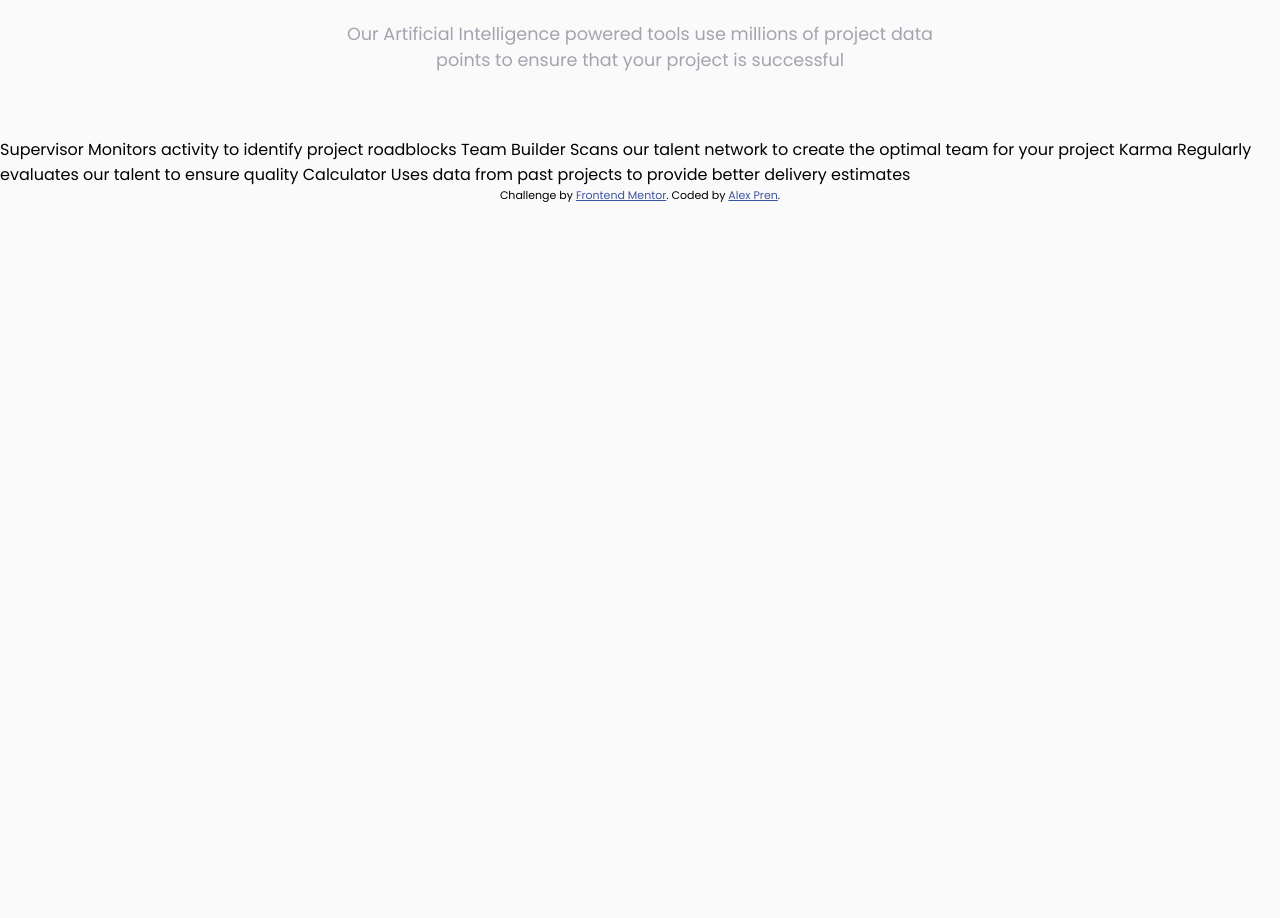
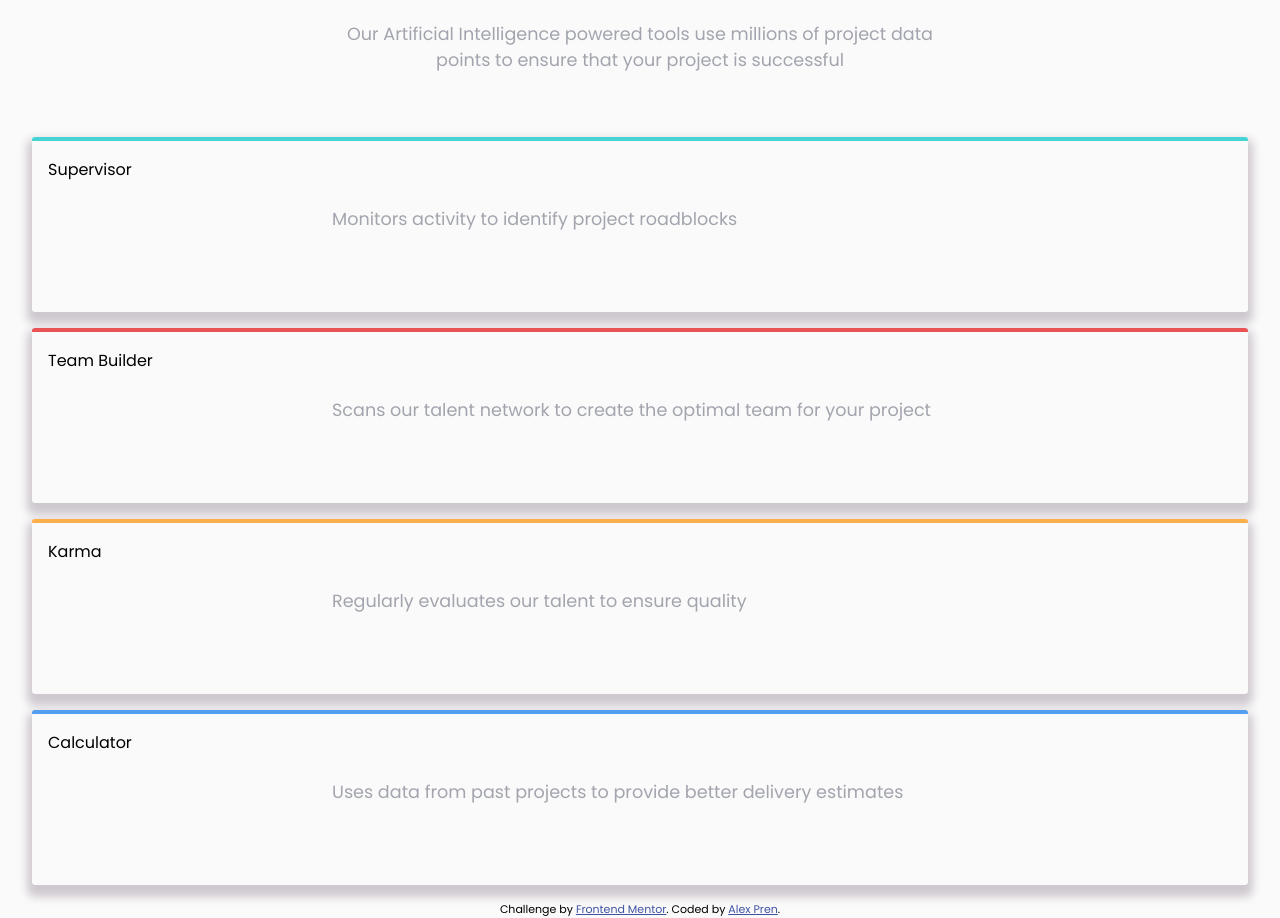
Before and after one commit to alexanderpren/fem-four-card-section, a plain HTML site: page public/index.html in a window 1280 px wide. Shown: the part 133-1051 px from the top of the page. Before the commit the page ends 860 px from the top, so only its background shows below. Drawn offline with Linux system fonts and the light colour scheme.

Commit message:
Frontend- advances styles

```diff
--- a/public/index.html
+++ b/public/index.html
@@ -1,23 +1,17 @@
 <!DOCTYPE html>
 <html lang="en">
+
 <head>
   <meta charset="UTF-8" />
   <meta name="viewport" content="width=device-width, initial-scale=1.0" />
   <!-- displays site properly based on user's device -->
 
-    <link
-      rel="icon"
-      type="image/png"
-      sizes="32x32"
-      href="./images/favicon-32x32.png"
-    />
+  <link rel="icon" type="image/png" sizes="32x32" href="./images/favicon-32x32.png" />
   <link href="css/styles.css" rel="stylesheet" />
   <link rel="preconnect" href="https://fonts.googleapis.com" />
   <link rel="preconnect" href="https://fonts.gstatic.com" crossorigin />
-    <link
-      href="https://fonts.googleapis.com/css2?family=Poppins:ital,wght@0,200;0,400;0,600;1,200&display=swap"
-      rel="stylesheet"
-    />
+  <link href="https://fonts.googleapis.com/css2?family=Poppins:ital,wght@0,200;0,400;0,600;1,200&display=swap"
+    rel="stylesheet" />
 
   <title>Frontend Mentor | Four card feature section</title>
 
@@ -27,11 +21,13 @@
       font-size: 11px;
       text-align: center;
     }
+
     .attribution a {
       color: hsl(228, 45%, 44%);
     }
   </style>
 </head>
+
 <body>
   <div>
     <div class="card__container">
@@ -44,19 +40,66 @@
         </p>
       </div>
     </div>
-      Supervisor Monitors activity to identify project roadblocks Team Builder
-      Scans our talent network to create the optimal team for your project Karma
-      Regularly evaluates our talent to ensure quality Calculator Uses data from
-      past projects to provide better delivery estimates
+    <!--    first card -->
+
+    <div class="card__container-grid">
+      <div class="card__box">
+        <div class="card__header">
+          Supervisor
         </div>
+        <div class="card__subtitle-container">
+          <p>
+            Monitors activity to identify project roadblocks
+          </p>
+        </div>
+      </div>
+      <!--    second card -->
+      <div class="card__box">
+        <div class="card__header">
+          Team Builder
+        </div>
+        <div class="card__subtitle-container">
+          <p>
+            Scans our talent network to create the optimal team for your project
+          </p>
+        </div>
+      </div>
+
+      <!--     third card -->
+      <div class="card__box">
+        <div class="card__header">
+          Karma
+        </div>
+        <div class="card__subtitle-container">
+          <p>
+            Regularly evaluates our talent to ensure quality
+          </p>
+        </div>
+      </div>
+
+      <!--     fourth card -->
+      <div class="card__box">
+        <div class="card__header">
+          Calculator
+        </div>
+        <div class="card__subtitle-container">
+          <p>
+            Uses data from past projects to provide better delivery estimates
+          </p>
+        </div>
+      </div>
+
+    </div>
+
+
 
     <footer>
       <p class="attribution">
         Challenge by
-        <a href="https://www.frontendmentor.io?ref=challenge" target="_blank"
-          >Frontend Mentor</a
-        >. Coded by <a href="#">Alex Pren</a>.
+        <a href="https://www.frontendmentor.io?ref=challenge" target="_blank">Frontend Mentor</a>. Coded by <a
+          href="#">Alex Pren</a>.
       </p>
     </footer>
 </body>
+
 </html>
--- a/src/scss/abstracts/_mixins.scss
+++ b/src/scss/abstracts/_mixins.scss
@@ -1,32 +1,34 @@
 @mixin respond-to($breakpoint) {
-    @if $breakpoint == tablet-port {
+  @if $breakpoint==tablet-port {
+
     // 600px
     @media only screen and (min-width: 37.5em) {
       @content;
     }
   }
 
-    @if $breakpoint == tablet-land {
+  @if $breakpoint==tablet-land {
+
     // 900px
     @media only screen and (min-width: 56.25em) {
       @content;
     }
   }
 
-    @if $breakpoint == desktop {
+  @if $breakpoint==desktop {
+
     // 1200px
     @media only screen and (min-width: 75em) {
       @content;
     }
   }
-    @if $breakpoint == large-desktop {
+
+  @if $breakpoint==large-desktop {
+
     // 1200px
     @media only screen and (min-width: 90em) {
       @content;
     }
   }
-    @else {
-        @warn "Unfortunately, no value could be retrieved from `#{$breakpoint}`. " +
-              "Please check your Sass variables and make sure they are set correctly.";
+
 }
-  }
--- /dev/null
+++ b/src/scss/components/_card.scss
@@ -0,0 +1,37 @@
+.card__container-grid {
+    display: flex;
+    flex-direction: column;
+    margin-left: 2rem;
+    margin-right: 2rem;
+}
+
+.card__box {
+    border-radius: 0.2rem;
+    border-top: 2rem;
+    background-color: $primary;
+    -webkit-box-shadow: 0px 7px 9px 5px rgba(207, 201, 207, 1);
+    -moz-box-shadow: 0px 7px 9px 5px rgba(207, 201, 207, 1);
+    box-shadow: 0px 7px 9px 5px rgba(207, 201, 207, 1);
+    padding: 1rem;
+    margin-bottom: 1rem;
+
+
+    &:nth-child(1) {
+        border-top: 0.3rem solid $color-cyan;
+    }
+    &:nth-child(2) {
+        border-top: 0.3rem solid $color-red;
+    }
+    &:nth-child(3) {
+        border-top: 0.3rem solid $color-orange;
+    }
+    &:nth-child(4) {
+        border-top: 0.3rem solid $color-blue;
+    }
+
+}
+
+.card__color-header {
+    border-color: aqua;
+    border-width: 0.1rem;
+}
--- a/src/scss/components/_header.scss
+++ b/src/scss/components/_header.scss
@@ -19,7 +19,7 @@
 .card__subtitle-container {
     margin-top: 1.5rem;
     font-size: 1.1rem;
-    font-weight: 400;
+    font-weight: 500;
     color: $grayish-blue;
     margin-bottom: 4rem;
 }
--- a/src/scss/styles.scss
+++ b/src/scss/styles.scss
@@ -5,3 +5,4 @@
 
 //componenets Styles
 @import './components/header';
+@import './components/card';
```
Also changed, not shown: public/css/styles.css, 1 other file. Lines whose indentation alone changed are shown as unchanged.
